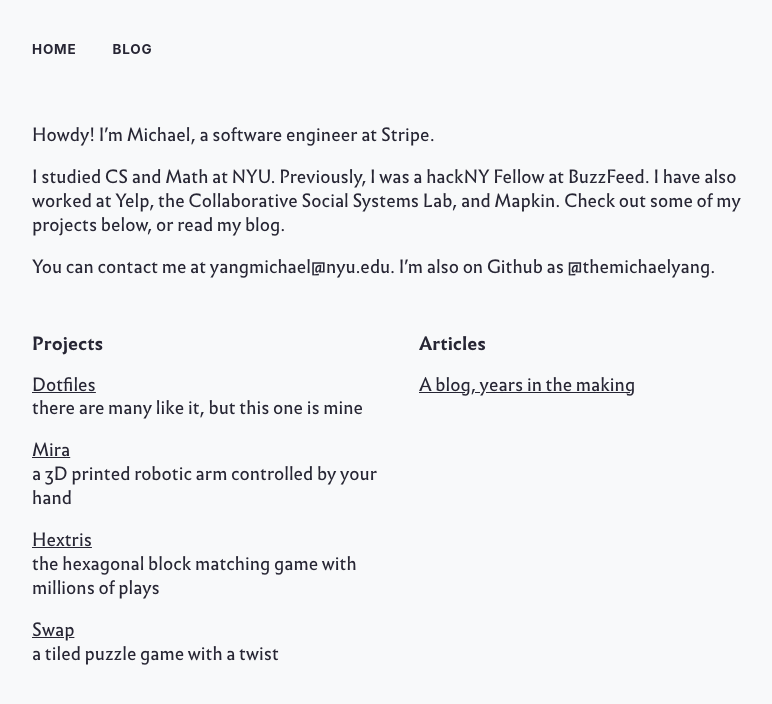
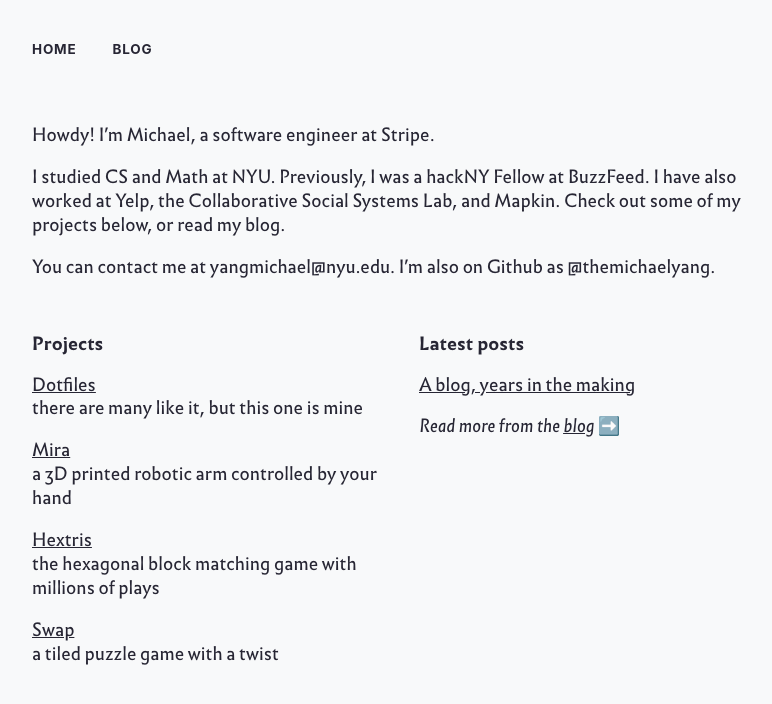
Before and after one commit to themichaelyang/themichaelyang.github.io-2022, a Jekyll site: the page built from index.md, in a window 1280 px wide. Shown: the top 704 px of the page, without its empty margins (230-1002 px from the left). Built offline with Jekyll 4.4.1, drawn with Linux system fonts in a browser that asks for light colours.

Commit message:
add limit to homepage blog posts

```diff
--- a/index.md
+++ b/index.md
@@ -21,12 +21,13 @@ You can contact me at yangmichael@nyu.edu. I’m also on Github as @themichaelya
   </ul>
 
   <ul class="Home__Posts">
-    <h1 class="Home__Heading">Articles</h1>
-    {% for post in site.posts %}
+    <h1 class="Home__Heading">Latest posts</h1>
+    {% for post in site.posts limit:3%}
       <li>
         <a class="post-name" href="{{ post.url | prepend: site.baseurl }}">{{ post.title }}</a>
         <p class="post-description">{{ post.description }}</p>
       </li>
     {% endfor %}
+    <p><em>Read more from the <a href='/blog'>blog</a></em>    ➡️</p>
   </ul>
 <div>
```
